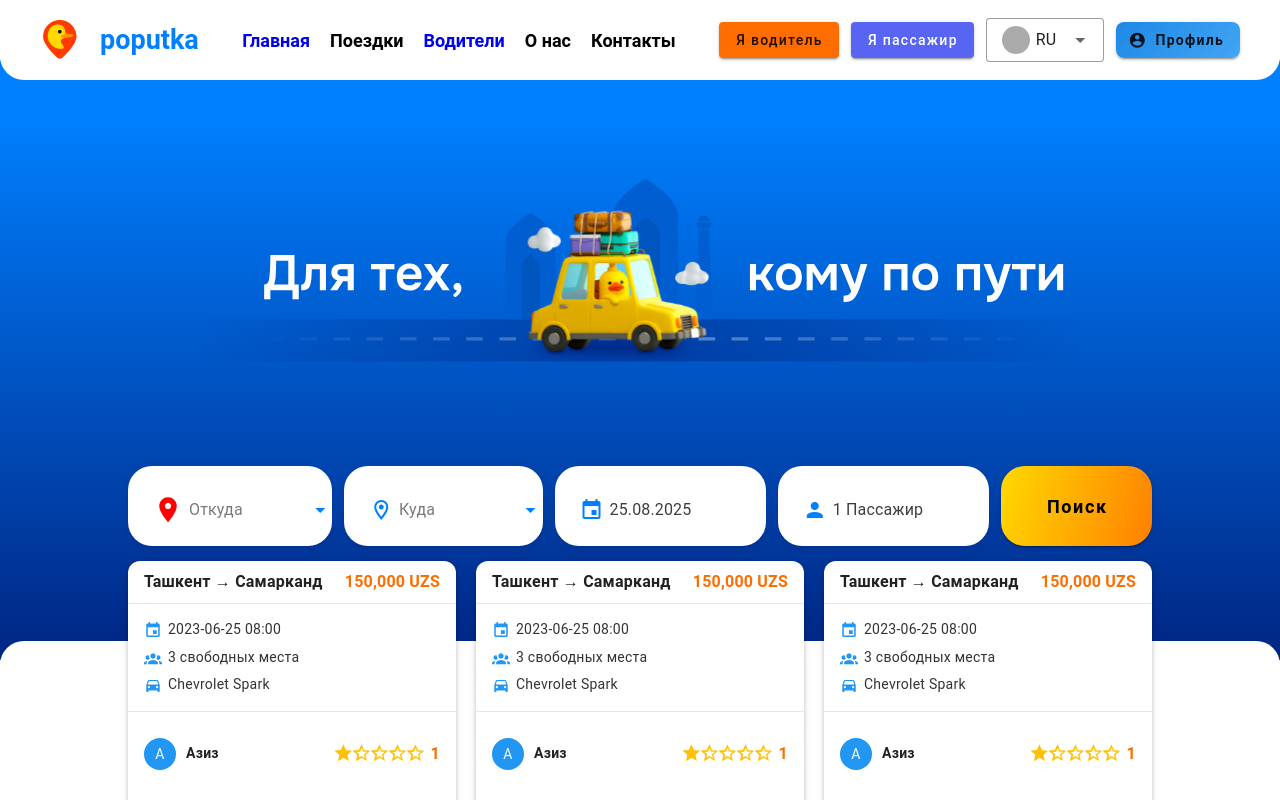
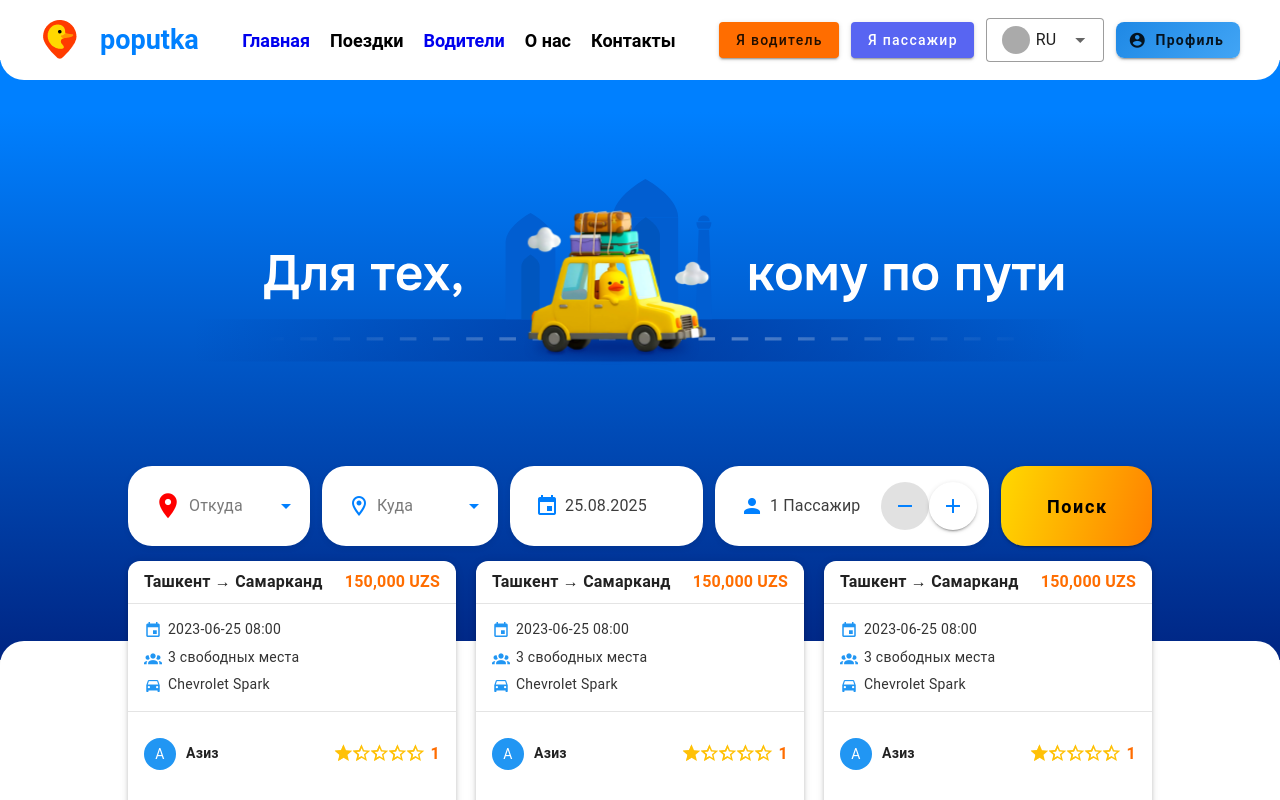
Before and after one commit to Trushka99/PopUtka, a Vue app: page / in a window 1280 px wide. Shown: the top 800 px of the page. Built offline with nearby package versions, Linux system fonts and the light colour scheme; no server answers; grey boxes are pictures that could not be loaded.

Commit message:
search-formm

```diff
--- a/src/components/SearchingForm.vue
+++ b/src/components/SearchingForm.vue
@@ -116,8 +116,9 @@ const onDateSelected = (val: string | Date) => {
       :items="cityList"
       :label="langStore.t('from')"
       density="compact"
-      variant="plain"
       hide-details
+      variant="solo"
+      class="autocompl"
     >
       <template #prepend-inner>
         <v-icon size="30" class="my-icon">mdi-map-marker</v-icon>
@@ -129,8 +130,9 @@ const onDateSelected = (val: string | Date) => {
       :label="langStore.t('to')"
       prepend-inner-icon="mdi-map-marker-outline"
       density="compact"
-      variant="plain"
       hide-details
+      variant="solo"
+      class="autocompl"
     />
 
     <v-menu
@@ -147,35 +149,31 @@ const onDateSelected = (val: string | Date) => {
           readonly
           hide-details
           density="compact"
-          variant="plain"
+          variant="solo"
+          class="autocompl"
         />
       </template>
       <v-date-picker v-model="date" @update:model-value="onDateSelected" />
     </v-menu>
 
-    <v-menu
-      v-model="passengersMenu"
-      transition="scale-transition"
-      :close-on-content-click="false"
-      offset-y
+    <v-text-field
+      v-model="passengersLabel"
+      prepend-inner-icon="mdi-account"
+      readonly
+      density="compact"
+      hide-details
+      variant="solo"
+      class="autocompl"
     >
-      <template #activator="{ props }">
-        <v-text-field
-          v-bind="props"
-          v-model="passengersLabel"
-          prepend-inner-icon="mdi-account"
-          readonly
-          density="compact"
-          variant="plain"
-          hide-details
-        />
+      <template #append-inner>
+        <v-btn icon :disabled="passengers === 1" @click="decrease" small>
+          <v-icon>mdi-minus</v-icon>
+        </v-btn>
+        <v-btn icon :disabled="passengers === 8" @click="increase" small>
+          <v-icon>mdi-plus</v-icon>
+        </v-btn>
       </template>
-      <div class="passengers-modal">
-        <button :disabled="passengers === 1" @click="decrease">-</button>
-        <span>{{ passengers }}</span>
-        <button :disabled="passengers === 8" @click="increase">+</button>
-      </div>
-    </v-menu>
+    </v-text-field>
 
     <v-btn class="search_btn" @click="loadTrips">{{
       langStore.t("search")
@@ -193,6 +191,9 @@ const onDateSelected = (val: string | Date) => {
   text-transform: none;
   font-size: 18px;
   height: 80px !important;
+}
+.autocompl {
+  max-width: 274px;
 }
 .search-bar {
   display: flex;
@@ -263,7 +264,6 @@ const onDateSelected = (val: string | Date) => {
   color: #007bff;
 }
 
-
 @media (max-width: 920px) {
   .search-bar {
     flex-direction: column;
--- a/src/pages/UserPage.vue
+++ b/src/pages/UserPage.vue
@@ -1,6 +1,6 @@
 <script setup lang="tsx">
 import { useLangStore } from "@/stores/langStore";
-import { onMounted, ref } from "vue";
+import { onMounted, ref, computed } from "vue";
 import { getUser } from "@/api";
 import { useRoute } from "vue-router";
 import Loading from "@/components/Loading.vue";
@@ -8,7 +8,13 @@ const langStore = useLangStore();
 const user = ref<any>();
 const loading = ref<boolean>(false);
 const route = useRoute();
-
+const age = computed(() => {
+  if (!user.value?.birthDate) return "";
+  const b = new Date(user.value.birthDate);
+  if (isNaN(b.getTime())) return "";
+  const diff = Date.now() - b.getTime();
+  return Math.floor(diff / (1000 * 60 * 60 * 24 * 365.25));
+});
 onMounted(() => {
   loading.value = true;
   getUser(Number(route.params.id))
@@ -34,10 +40,9 @@ onMounted(() => {
       <div class="user-profile__flex">
         <div>
           <h3>{{ user.firstName }} {{ user.lastName }}</h3>
-          <p>20 лет</p>
+          <p>{{ age }} лет</p>
         </div>
       </div>
-      <v-icon color="blue-darken-2" icon="mdi-pencil" end></v-icon>
     </div>
     <div class="user-profile__text">
       <v-divider color="info" :thickness="10" />
@@ -80,7 +85,6 @@ onMounted(() => {
             {{ user.about === "" ? "Описание отсутствует" : user.about }}
           </p>
         </div>
-        <v-icon color="blue-darken-2" icon="mdi-pencil" end></v-icon>
       </div>
 
       <p>{{ user.about }}</p>
```
